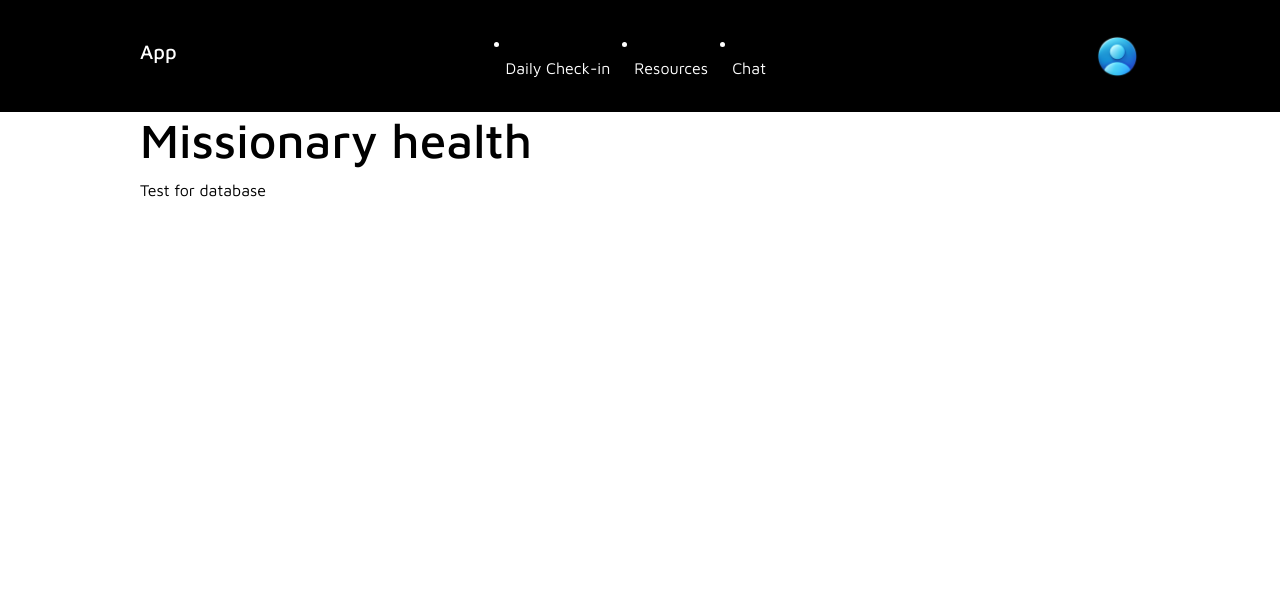
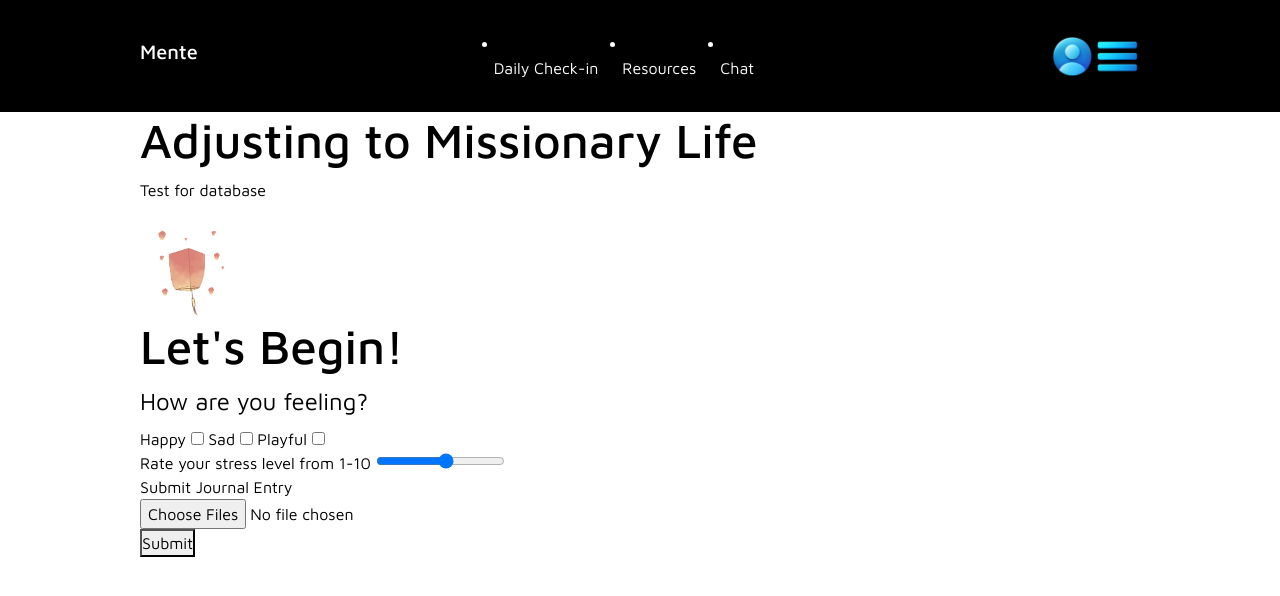
Before and after one commit to jakeevans00/MentalHealthApp, a Django app: page / in a window 1280 px wide. Shown: the top 596 px of the page. Run offline with Django 4.2, Linux system fonts and the light colour scheme; data that the repository does not hold is empty.

Commit message:
Created Jake Branch

```diff
--- a/mentalhealth/templates/main/base.html
+++ b/mentalhealth/templates/main/base.html
@@ -12,16 +12,23 @@
     <header>
         <div class="container">
             <nav>
-                <h1>App</h1>
-                <div class="nav-menu">
-                    <li><a class="nav-link" href="/home">Daily Check-in</a></li>
+                <h1>Mente</h1>
+                <div class="nav-menu hide">
+                    <li><a class="nav-link active" href="/home">Daily Check-in</a></li>
                     <li><a class="nav-link" href="/home">Resources</a></li>
                     <li><a class="nav-link" href="/home">Chat</a></li>
                 </div>
-                <div class="nav-profile">
-                    <a href="/signup">                    <img src="{% static 'img/profile.png' %}" alt="">
+                <div class="nav-menu">
+                    <a class="nav-profile" href="/signup">
+                        <img src="{% static 'img/profile.png' %}" alt="">
                     </a>
+                    <a href="" class="nav-profile nav-toggle">
+                        <img src="{%static 'img/menu.png'%}" alt="">
+                    </a>
+
                 </div>
+
+
             </nav>
         </div>
 
--- a/mentalhealth/templates/main/home.html
+++ b/mentalhealth/templates/main/home.html
@@ -3,9 +3,11 @@
 {% block title%} Home Page{% endblock%}
 {% block content%}
 
-<main>
 <div class="container">
-        <h1>Missionary health</h1>
+    <div class="row">
+        <div class="hero">
+            <div class="hero__text">
+                <h1>Adjusting to Missionary Life</h1>
                 <p>Test for database</p>
                 <ul>
                     {% for resource in resources %}
@@ -13,6 +15,50 @@
                     {% endfor %}
                 </ul>
             </div>
-</main>
+            <div class="hero__img">
+                <img src="{% static 'img/hope.png' %}" alt="" height="100">
+            </div>
+
+        </div>
+
+    </div>
+    <div class="row">
+        <div class="center-cont">
+            <section class="form">
+                <h1>Let's Begin!</h1>
+                <form action="submit" method="post">
+                    <div>
+                        <fieldset>
+                            <legend>How are you feeling?</legend>
+                            <label for="happy">
+                                Happy
+                                <input type="checkbox" id="happy" name="happy">
+                            </label>
+                            <label for="sad">Sad</label>
+                            <input type="checkbox" id="sad" name="sad">
+                            <label for="playful">Playful</label>
+                            <input type="checkbox" id="playful" name="playful">
+                        </fieldset>
+                    </div>
+                    <div>
+                        <label for="stress-level">Rate your stress level from 1-10</label>
+                        <input type="range" min="1" max="10" id="stress-level" name="stress-level">
+                    </div>
+                    <div>
+                        <label for="file">Submit Journal Entry</label><br>
+                        <input type="file" id="file" name="file" multiple>
+                    </div>
+                    <button type="submit">Submit</button>
+                </form>
+            </section>
+        </div>
+    </div>
+
+
+
+</div>
+
+
+
 
 {% endblock %}
```
Also changed, not shown: mentalhealth/static/css/styles.css (+63 -12 lines), mentalhealth/static/font/Quicksand-VariableFont_wght.ttf (added), mentalhealth/static/img/healing.jpeg (added), mentalhealth/static/img/hope.png (added), mentalhealth/static/img/menu.png (added). Lines whose indentation alone changed are shown as unchanged.
